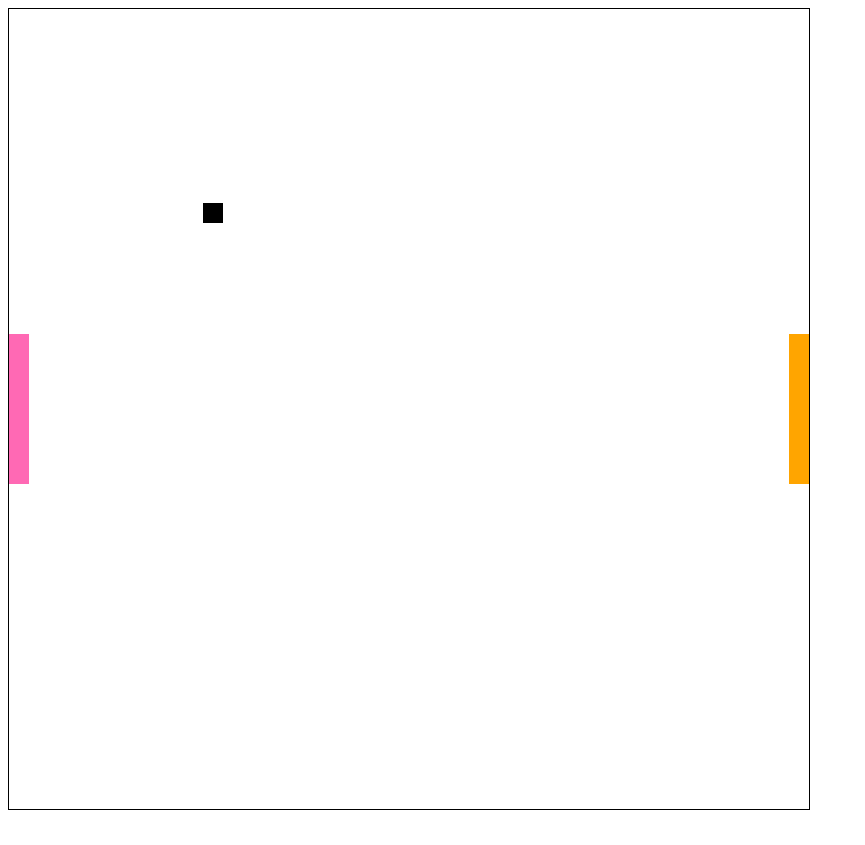
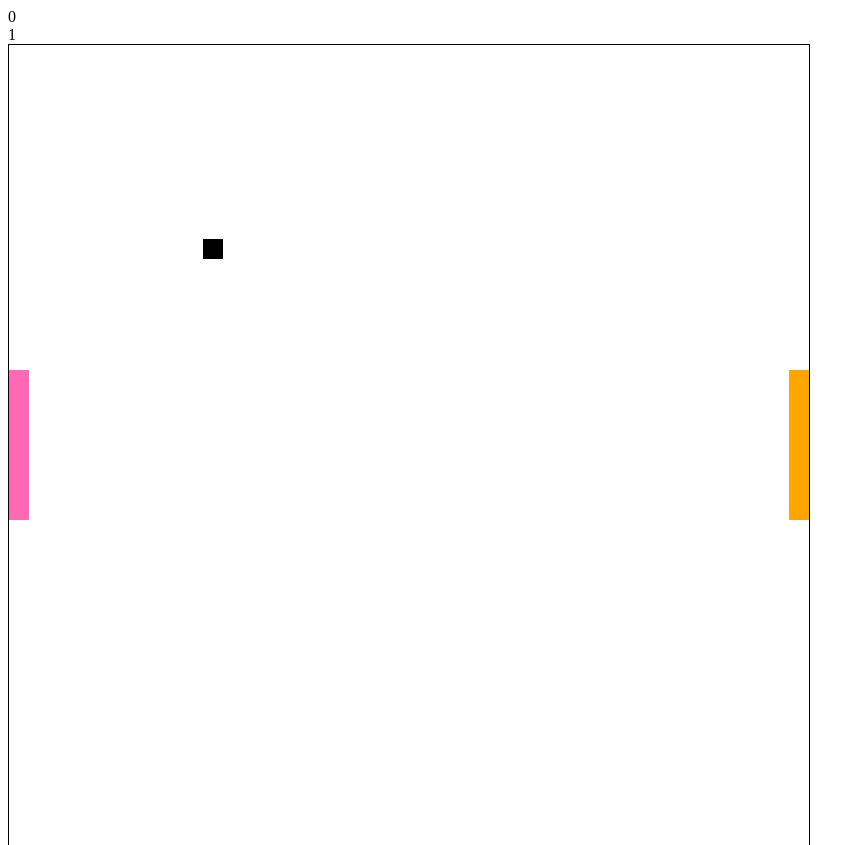
Before and after one commit to tether317/SE251, a plain HTML site: page Week3/index.html in a window 1280 px wide. Shown: the top 845 px of the page, without its empty margins (0-865 px from the left). Before the commit the page ends 822 px from the top, so only its background shows below. Drawn offline with Linux system fonts and the light colour scheme.

Commit message:
week 3 task 5

```diff
--- a/Week3/index.html
+++ b/Week3/index.html
@@ -12,6 +12,14 @@
     <script src="js/pong.js" defer></script>
 </head>
 <body>
+    <section id="score">
+        <div>
+            test 1
+        </div>
+        <div>
+            test 2
+        </div>
+    </section>
     <canvas id="pong" width="800" height="800"></canvas>
 </body>
 </html>
--- a/Week3/js/pong.js
+++ b/Week3/js/pong.js
@@ -55,6 +55,12 @@ players[1].pad = pads[1]
 
 console.log(players)
 console.log(pads)
+
+
+// scoreboard display
+let scoreboard_divs = document.querySelectorAll('#score div')
+
+
 
 function main()
 {
@@ -160,4 +166,10 @@ function main()
     players[0].pad.draw()
     players[1].pad.draw()
     ball.draw()
+
+    // update scoreboard
+    for (let i = 0; i < scoreboard_divs.length; i++) {
+        scoreboard_divs[i].innerHTML = players[i].score
+    }
+
 }
```
